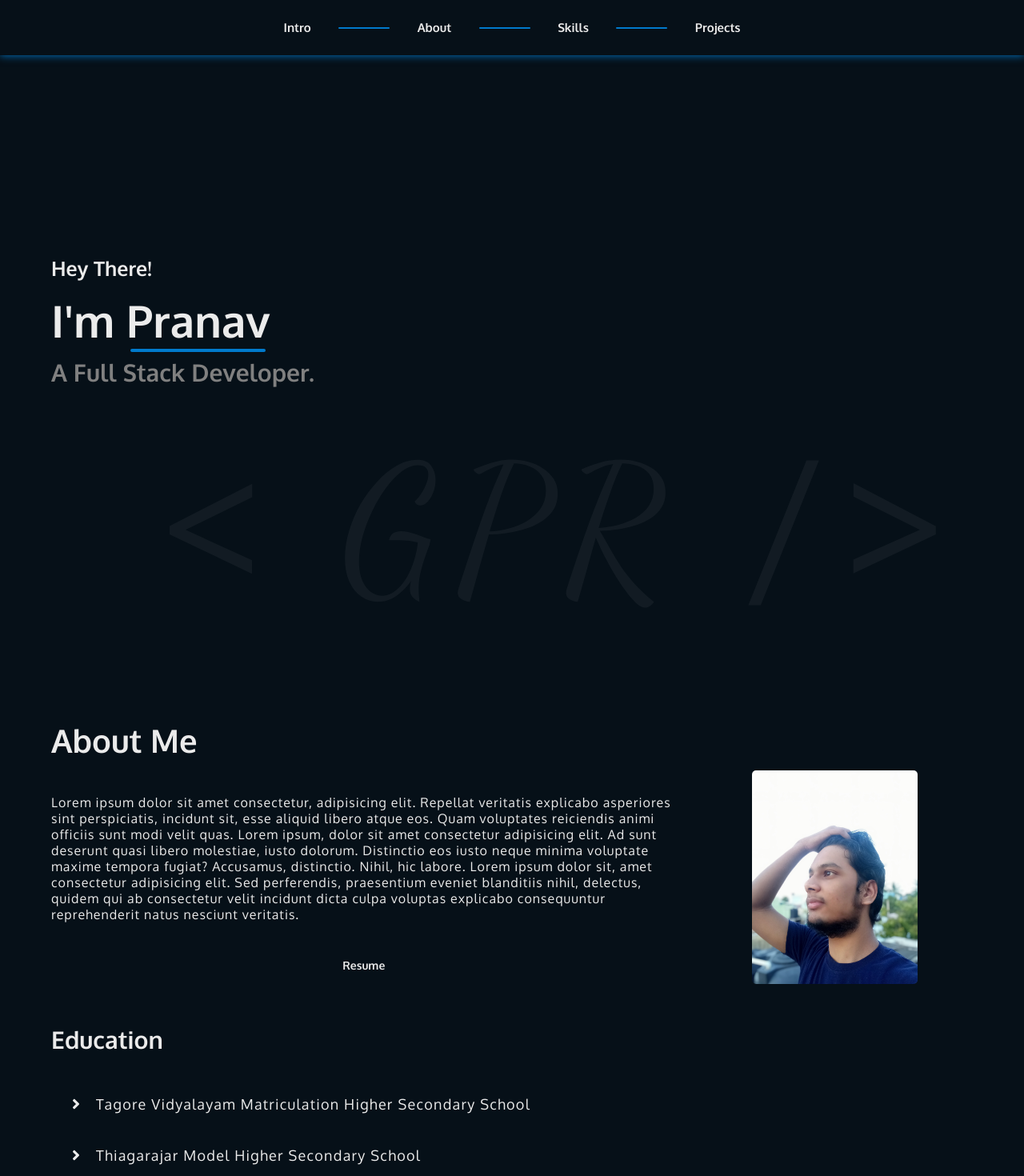
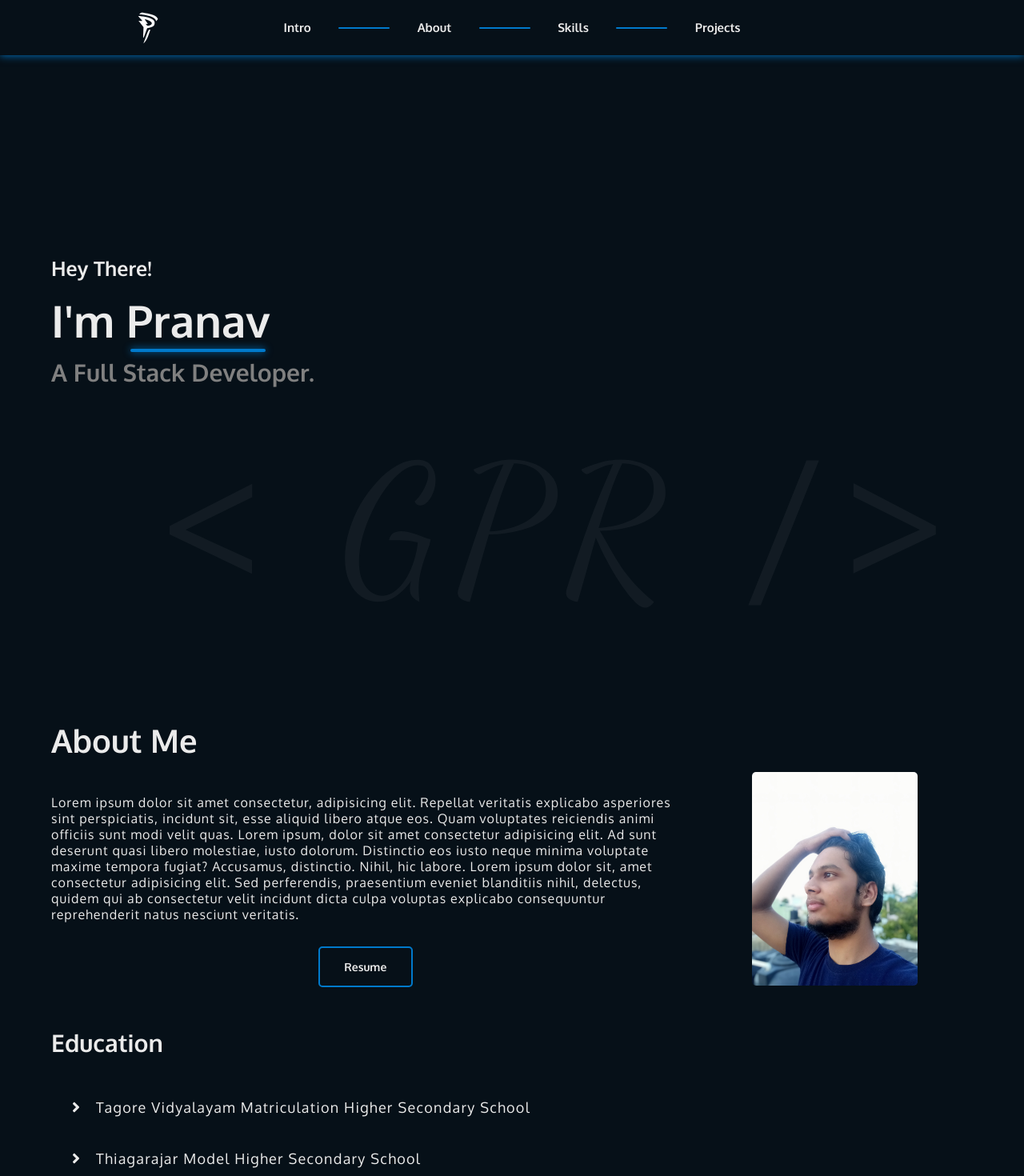
Before and after one commit to PranavGPR/Portfolio, a Next.js app: page / in a window 1280 px wide. Shown: the top 1470 px of the page at 80% size. Built offline with nearby package versions, Linux system fonts and the light colour scheme.

Commit message:
styles improved

```diff
--- a/src/components/Navbar/Navbar.tsx
+++ b/src/components/Navbar/Navbar.tsx
@@ -1,23 +1,48 @@
+import Link from "next/link";
 import styles from "./navbar.module.scss";
 
 export default function Navbar() {
   return (
     <nav className={styles.nav}>
+      <Link href='/'>
+        <svg
+          className={styles.nav__logo}
+          width='200'
+          height='150'
+          viewBox='0 0 200 150'
+          fill='none'
+          xmlns='http://www.w3.org/2000/svg'
+        >
+          <path d='M0 75V0H100H200V75V150H100H0V75Z' fill='#061018' />
+          <path
+            d='M84.04 129.714C84.3285 128.6 88.5114 117.319 93.1271 104.784C99.6179 87.5143 102.358 81.8041 104.522 80.9685C106.397 80.2721 107.695 80.5507 107.984 81.5256C108.128 82.3612 105.387 90.7176 101.926 100.188C97.3101 112.444 93.7041 119.269 89.3769 124.561C86.0593 128.6 83.6073 130.828 84.04 129.714Z'
+            fill='#FDFDFD'
+          />
+          <path
+            d='M83.1742 92.8077L84.0397 71.9168L79.1355 65.6495C76.395 62.1677 72.3562 57.0146 70.1926 54.2291L66.1539 48.9367L72.789 49.7724C76.395 50.3295 79.424 50.3295 79.424 49.9116C79.424 49.4938 76.2507 45.4549 72.212 40.9982C68.3175 36.5414 65 32.5025 65 32.0847C65 31.1098 82.0203 33.1989 93.5595 35.8451C118.369 41.2767 127.889 50.3295 122.696 63.4211C120.965 68.0171 113.897 72.0561 104.378 74.1451L97.0213 75.8164L91.5402 90.5794C82.0203 116.484 82.1646 116.484 83.1742 92.8077ZM107.695 64.8139C117.071 60.4964 115.34 53.3935 103.512 48.2404C99.3291 46.5691 94.1365 44.6193 91.9729 44.2015C87.3572 43.2265 87.3572 42.948 93.848 52.4186C100.339 61.7499 100.195 61.6106 96.1559 60.6357C91.8286 59.6608 91.3959 60.9142 94.8577 64.5353C97.7425 67.5993 101.348 67.7386 107.695 64.8139Z'
+            fill='#FDFDFD'
+          />
+          <path
+            d='M127.889 46.9835C126.735 42.3875 119.09 36.9558 109.282 33.6133C101.06 30.8278 78.9913 26.6496 72.3562 26.6496H68.606L72.3562 23.0285C76.1065 19.4074 76.2507 19.4074 87.5014 21.0787C115.917 25.1176 131.783 31.942 134.812 41.4125C135.389 43.3624 134.668 45.1729 132.216 47.4013L128.754 50.4653L127.889 46.9835Z'
+            fill='#FDFDFD'
+          />
+        </svg>
+      </Link>
       <ul className={styles.nav__items}>
         <li className={styles.nav__list}>
-          <a href='#hero'>Intro</a>
+          <Link href='/'>Intro</Link>
         </li>
         <div className={styles.nav__line} />
         <li className={styles.nav__list}>
-          <a href='#about'>About</a>
+          <Link href='#about'>About</Link>
         </li>
         <div className={styles.nav__line} />
         <li className={styles.nav__list}>
-          <a href='#skills'>Skills</a>
+          <Link href='#skills'>Skills</Link>
         </li>
         <div className={styles.nav__line} />
         <li className={styles.nav__list}>
-          <a href='#projects'>Projects</a>
+          <Link href='#projects'>Projects</Link>
         </li>
       </ul>
     </nav>
--- a/src/components/Navbar/navbar.module.scss
+++ b/src/components/Navbar/navbar.module.scss
@@ -12,6 +12,23 @@
   background-color: $color-primarybg;
   z-index: 100;
   box-shadow: 0px 0px 10px rgba($color-primary, 1);
+
+  &__logo {
+    position: absolute;
+    top: 0;
+    left: 15rem;
+    width: 7rem;
+    height: 7rem;
+    cursor: pointer;
+
+    &:hover {
+      & > path {
+        &:not(:first-child) {
+          fill: $color-primary;
+        }
+      }
+    }
+  }
 
   &__items {
     width: 50%;
--- a/src/components/ProjectCard/ProjectCard.tsx
+++ b/src/components/ProjectCard/ProjectCard.tsx
@@ -1,5 +1,7 @@
 import { ReactChild } from "react";
-import { Button, Typography } from "..";
+import { FaExternalLinkAlt, FaLink } from "react-icons/fa";
+
+import { Typography } from "..";
 import styles from "./projectcard.module.scss";
 
 interface ProjectProps {
@@ -30,12 +32,18 @@ export default function ProjectCard({
       <figure className={styles.project__picture}>
         <img src={image} alt='aubit' className={styles.project__picture_img} />
         <figcaption className={styles.project__picture_caption}>
+          {repo && (
             <a href={repo} target='_blank'>
+              <FaExternalLinkAlt />
               Repo
             </a>
+          )}
+          {link && (
             <a href={link} target='_blank'>
+              <FaLink />
               Link
             </a>
+          )}
         </figcaption>
       </figure>
       <div className={styles.project__details}>
--- a/src/components/ProjectCard/projectcard.module.scss
+++ b/src/components/ProjectCard/projectcard.module.scss
@@ -69,12 +69,16 @@
         padding: 1.2rem;
         border-radius: 0.3rem;
         text-align: center;
-        background-color: rgba($color-primarybg, 0.8);
+        background-color: rgba($color-primarybg, 0.3);
         text-decoration: none;
         color: $color-white;
         font-size: 1.7rem;
         font-weight: 700;
         transition: all 0.3s;
+
+        svg {
+          margin-right: 1rem;
+        }
 
         &:not(:last-child) {
           margin-right: 1rem;
--- a/src/sections/About/About.tsx
+++ b/src/sections/About/About.tsx
@@ -25,7 +25,16 @@ export default function About() {
                   velit incidunt dicta culpa voluptas explicabo consequuntur
                   reprehenderit natus nesciunt veritatis.
                 </Typography>
-                <Button href='/' style={{ width: "15%", marginTop: "3rem" }}>
+                <Button
+                  href='https://drive.google.com/file/d/1ARJgjGmTWoCtwBvW1srWz7uaBen5YGkO/view?usp=sharing'
+                  style={{
+                    width: "15%",
+                    marginTop: "3rem",
+                    border: "2px solid #007acc",
+                    borderRadius: "5px",
+                  }}
+                  target_blank={true}
+                >
                   Resume
                 </Button>
               </div>
@@ -65,35 +74,25 @@ export default function About() {
 
             <span className='icon icon-typescript'></span>
 
-            <span className='icon icon-jee-3'>
-              <span className='path1'></span>
-              <span className='path2'></span>
-              <span className='path3'></span>
-              <span className='path4'></span>
-              <span className='path5'></span>
-            </span>
-
-            <span className='social social-python-5'></span>
+            <span className='icon icon-react'></span>
 
             <span className='icon icon-redux'></span>
+
+            <span className='icon icon-next-dot-js'></span>
+
+            <span className='icon icon-apollo-graphql-compact'></span>
+
+            <span className='icon icon-graphql'></span>
 
             <span className='icon icon-node-dot-js'></span>
 
             <span className='icon icon-express'></span>
-
-            <span className='icon icon-react'></span>
-
-            <span className='icon icon-next-dot-js'></span>
 
             <span className='icon icon-mongodb'></span>
 
             <span className='icon icon-firebase'></span>
 
             <span className='icon icon-mysql'></span>
-
-            <span className='icon icon-oracle'></span>
-
-            <span className='icon icon-postgresql'></span>
 
             <span className='icon icon-sequelize'>
               <span className='path1'></span>
@@ -125,9 +124,9 @@ export default function About() {
               <span className='path27'></span>
             </span>
 
-            <span className='icon icon-apollo-graphql-compact'></span>
+            <span className='icon icon-oracle'></span>
 
-            <span className='icon icon-graphql'></span>
+            <span className='icon icon-postgresql'></span>
 
             <span className='icon icon-figma-1'>
               <span className='path1'></span>
@@ -140,6 +139,16 @@ export default function About() {
             <span className='icon icon-c'></span>
 
             <span className='icon icon-cplusplus'></span>
+
+            <span className='icon icon-jee-3'>
+              <span className='path1'></span>
+              <span className='path2'></span>
+              <span className='path3'></span>
+              <span className='path4'></span>
+              <span className='path5'></span>
+            </span>
+
+            <span className='social social-python-5'></span>
           </div>
         </div>
       </section>
--- a/src/sections/Hero/hero.module.scss
+++ b/src/sections/Hero/hero.module.scss
@@ -33,6 +33,7 @@
       border: 2px solid $color-primary;
       background-color: $color-primary;
       border-radius: 10px;
+      box-shadow: 0 0 1rem rgba($color-primary, 1);
     }
   }
 }
--- a/src/sections/Projects/data.ts
+++ b/src/sections/Projects/data.ts
@@ -5,7 +5,6 @@ const data = [
     title: "AUBIT - Unofficial Site",
     stack: ["React", "Sass"],
     link: "/",
-    repo: "/",
     description:
       "The unofficial website of University College of Engineering, BIT Campus, Tiruchirappalli. The website is still under development and will be approved upon completion to be the official website. Built with React.",
   },
```
Also changed, not shown: src/sections/Hero/Hero.tsx (+1 -20 lines). Lines whose indentation alone changed are shown as unchanged.
